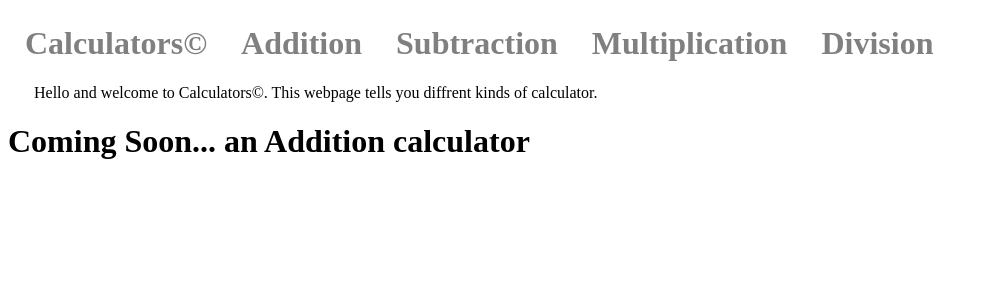
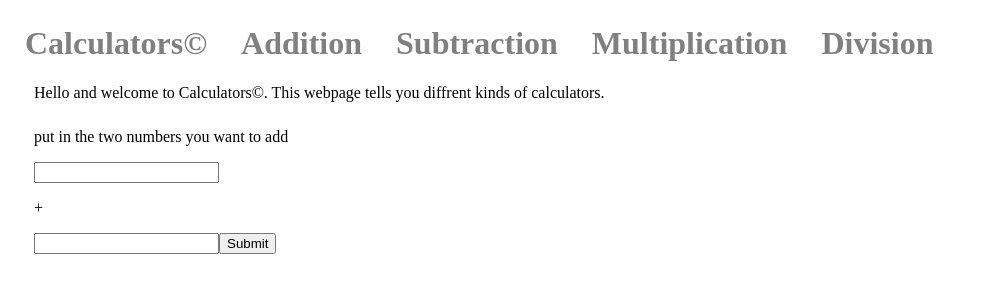
Before and after one commit to CalvinFrank/array-practice, a React (Vite) app: page / in a window 1280 px wide. Both pictures are taken after a click on the element "Addition". Shown: the top 300 px of the page, without its empty margins (0-986 px from the left). Built offline with nearby package versions, Linux system fonts and the light colour scheme.

Commit message:
fixed spelling and capitalization and added  addition calculator(not working yet)

```diff
--- a/index.html
+++ b/index.html
@@ -2,9 +2,7 @@
 <html lang="en">
   <head>
     <meta charset="UTF-8" />
-    <link rel="icon" type="image/svg+xml" href="/vite.svg" />
-    <meta name="viewport" content="width=device-width, initial-scale=1.0" />
-    <title>Vite + React</title>
+    <title>Calculators©</title>
   </head>
   <body>
     <div id="root"></div>
--- a/src/App.jsx
+++ b/src/App.jsx
@@ -1,29 +1,29 @@
-import { useState } from 'react';
-import Add from "./charts/add"
-import Div from "./charts/div"
-import Mul from "./charts/mul"
-import Sub from "./charts/sub"
-import Home from './home';
+import { useState } from "react";
+import Add from "./charts/add";
+import Div from "./charts/div";
+import Mul from "./charts/mul";
+import Sub from "./charts/sub";
+import Home from "./home";
 
 function App() {
-  const [selectedPage, setSelectedPage] = useState('calculator');
+  const [selectedPage, setSelectedPage] = useState("calculator");
 
-  let mainContent = ( <p></p> );
+  let mainContent = <p></p>;
 
-  switch(selectedPage) {
-    case 'calculator':
+  switch (selectedPage) {
+    case "calculator":
       mainContent = <Home />;
       break;
-    case 'add':
+    case "add":
       mainContent = <Add />;
       break;
-    case 'sub':
+    case "sub":
       mainContent = <Sub />;
       break;
-    case 'mul':
+    case "mul":
       mainContent = <Mul />;
       break;
-    case 'div':
+    case "div":
       mainContent = <Div />;
       break;
   }
@@ -31,16 +31,19 @@ function App() {
   return (
     <div className="App">
       <header className="header">
-        <h1 className="header-h1" onClick={() => setSelectedPage('calculator')}> Calculators© </h1>
-        <h1 className="header-h1" onClick={() => setSelectedPage('add')}>Addition</h1>
-        <h1 className="header-h1" onClick={() => setSelectedPage('sub')}>Subtraction</h1>
-        <h1 className="header-h1" onClick={() => setSelectedPage('mul')}>Multiplication</h1>
-        <h1 className="header-h1" onClick={() => setSelectedPage('div')}>Division</h1>
+        <h1 className="header-h1" onClick={() => setSelectedPage("calculator")}>Calculators©</h1>
+        <h1 className="header-h1" onClick={() => setSelectedPage("add")}>Addition</h1>
+        <h1 className="header-h1" onClick={() => setSelectedPage("sub")}>Subtraction</h1>
+        <h1 className="header-h1" onClick={() => setSelectedPage("mul")}>Multiplication</h1>
+        <h1 className="header-h1" onClick={() => setSelectedPage("div")}>Division</h1>
       </header>
-      <p className="intro">Hello and welcome to Calculators©. This webpage tells you diffrent kinds of calculator.</p>
-      { mainContent }
+      <p className="intro">
+        Hello and welcome to Calculators©. This webpage tells you diffrent kinds
+        of calculators.
+      </p>
+      {mainContent}
     </div>
-  )
+  );
 }
 
-export default App
+export default App;
--- a/src/charts/add.jsx
+++ b/src/charts/add.jsx
@@ -1,12 +1,13 @@
 function Add() {
+  return (
+    <div className="add">
+      <p>put in the two numbers you want to add</p>
+      <input type="text" />
+      <p>+</p>
+      <input type="text" />
+      <button>Submit</button>
+    </div>
+  );
+}
 
-    return (
-      <div className="Add">
-        <h1>Coming Soon... an Addition calculator</h1>
-        <div className="add-calc">
-        </div>
-      </div>
-    )
-  }
-
-  export default Add
+export default Add;
--- a/src/home.jsx
+++ b/src/home.jsx
@@ -1,7 +1,7 @@
 function Home() {
     return (
         <div className="homediv">
-            <p>put your suggestions for calculators below!</p>
+            <p>Put your suggestions for calculators below!</p>
             <div className="suggestions">
                 <input type="text" />
                 <button>Enter</button>
--- a/src/index.css
+++ b/src/index.css
@@ -15,6 +15,7 @@
   margin-left: 29px;
   margin-top: 4;
 }
-.add-calc {
-  max-width: 325px;
+.add {
+  margin-left: 26px;
+  margin-top: 26px;
 }
```
Also changed, not shown: package.json (line endings or trailing spaces).
